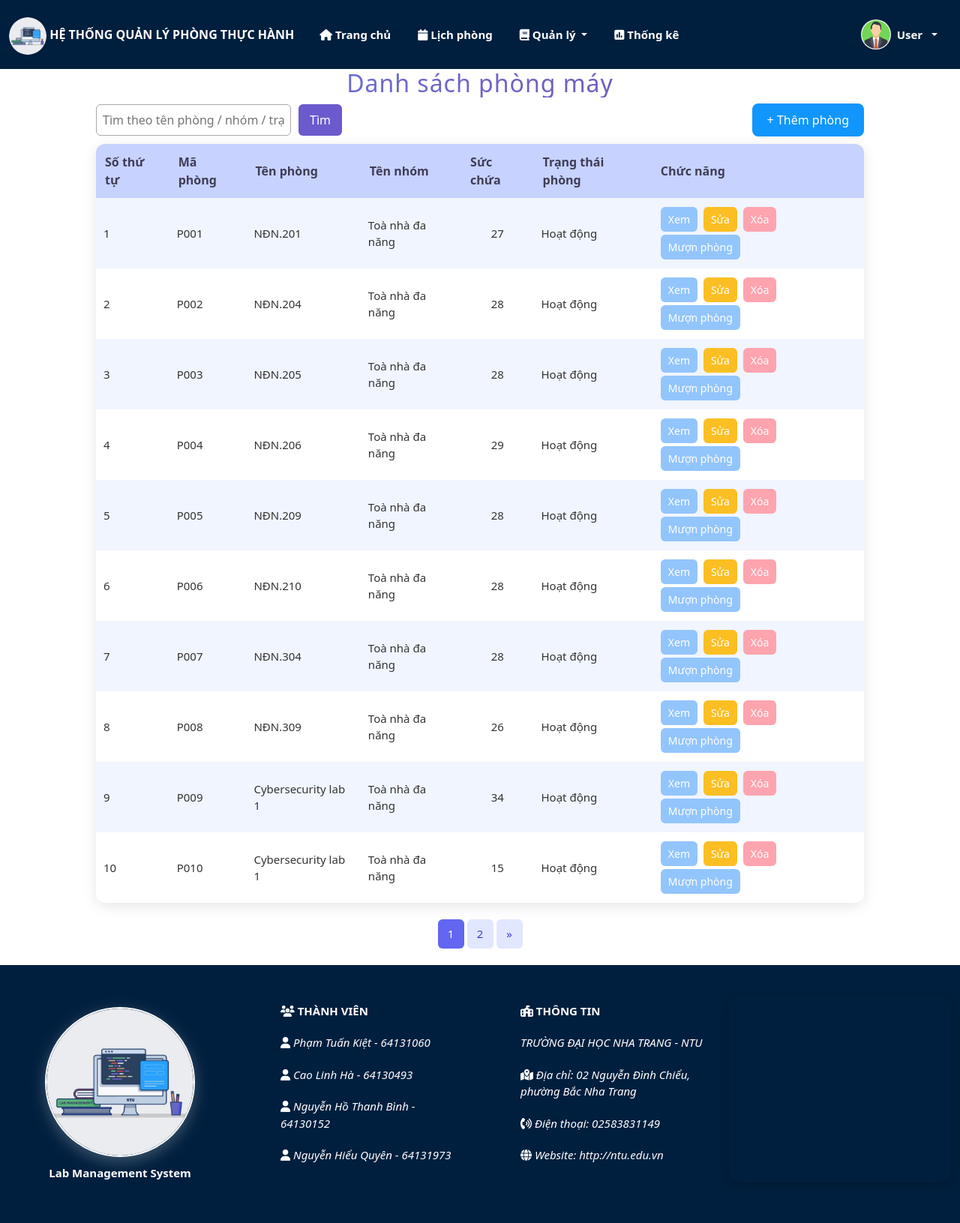
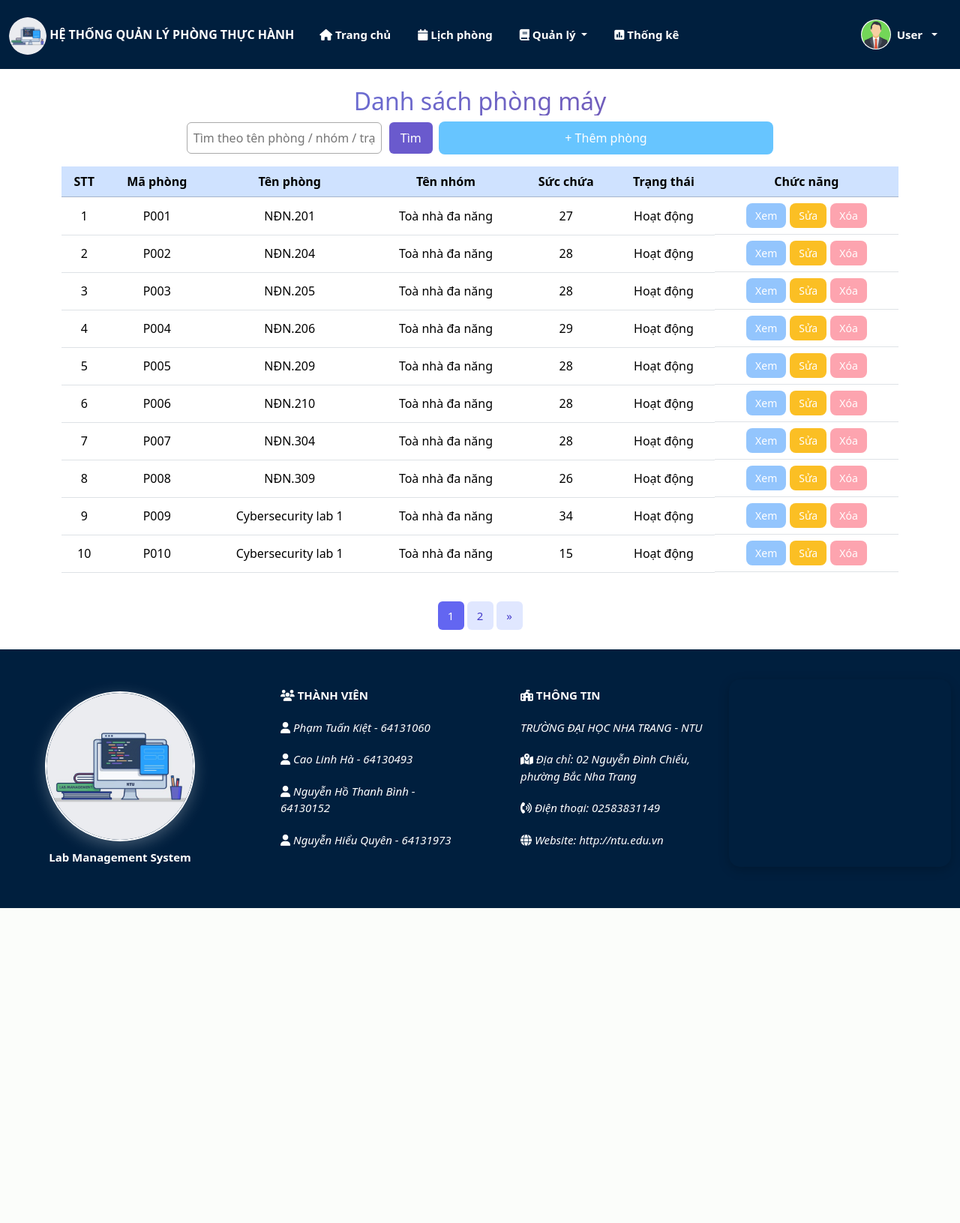
Before and after one commit to TuanKiet1774/LabManagementSystem, a PHP site: page /phongmay.php in a window 1280 px wide. Shown: the whole page at 75% size. After the commit the page ends 1211 px from the top, so only its background shows below. Run offline with PHP 8.4, Linux system fonts and the light colour scheme; data comes from the database, SQL or seed files in the repository; grey boxes are pictures that could not be loaded.

Commit message:
responsive phongmay

```diff
--- a/Src/phongmay.php
+++ b/Src/phongmay.php
@@ -15,109 +15,83 @@
         h2 {
             text-align: center;
             color: #6a5acd;
-            font-size: 28px;
-            margin-bottom: 20px;
-            text-align: center;
             background: linear-gradient(135deg, #667eea 0%, #764ba2 100%);
             -webkit-background-clip: text;
             -webkit-text-fill-color: transparent;
-            background-clip: text;
-            font-size: 32px;
+            font-size: clamp(24px, 5vw, 32px);
             font-weight: 700;
-            margin: 30px 0;
-            letter-spacing: 1px;
+            margin: 20px 0;
         }
 
-        table {
-            margin: 0 auto;
-            width: 80%;
-            border-collapse: collapse;
-            background: #ffffff;
-            border-radius: 12px;
-            overflow: hidden;
-            box-shadow: 0 4px 18px rgba(0,0,0,0.1);
+        /* Responsive table actions */
+        .action-links {
+            display: flex;
+            flex-wrap: wrap;
+            gap: 5px;
+            justify-content: center;
         }
 
-        th {
-            background: #c7d2fe; /* Pastel Indigo */
-            color: #3f3d56;
-            padding: 12px;
-            font-size: 16px;
+        .action-links a {
+            display: inline-block;
+            padding: 6px 12px;
+            text-decoration: none;
+            border-radius: 8px;
+            color: white;
+            font-size: 14px;
+            white-space: nowrap;
         }
 
-        td {
-            padding: 10px;
-            font-size: 15px;
-            color: #333;
-            border-bottom: 1px solid #eee;
+        .action-links a:first-child {
+            background: #93c5fd;
         }
-
-        tr:nth-child(even) {
-            background-color: #f0f5ff;
-        }
-
-        tr:hover {
-            background-color: #e6f0ff;
-            transition: 0.2s;
-        }
-
-        td a {
-            display: inline-block;
-            padding: 6px 10px;
-            margin: 2px;
-            text-decoration: none;
-            color: white;
-            background: #93c5fd;
-            border-radius: 6px;
-            font-size: 14px;
-        }
-
-        td a:hover {
+        .action-links a:first-child:hover {
             background: #60a5fa;
         }
 
+        .action-links a:nth-child(2) {
+            background: #fbbf24;
+        }
+        .action-links a:nth-child(2):hover {
+            background: #f59e0b;
+        }
 
-        td a:nth-child(3) {
+        .action-links a:nth-child(3) {
             background: #fda4af;
         }
-
-        td a:nth-child(3):hover {
+        .action-links a:nth-child(3):hover {
             background: #fb7185;
         }
 
-
-        td a:nth-child(2) {
-            background: #fbbf24;
+        button.btn-search {
+            background: #6366f1;
+            color: white;
         }
 
-        td a:nth-child(2):hover {
-            background: #f59e0b;
-        }
-
-        /*btn add  */
-        .table-header {
-            width: 80%;
-            margin: 0 auto;
-            display: flex;
-            justify-content: flex-end;
-            margin-bottom: 10px;
+        button.btn-search:hover {
+            background: #6366f1;
+            color: white;
         }
 
         .btn-add {
             padding: 10px 20px;
-            background: #1096fd;
+            background: #67c5ffff;
             color: white;
+            width: 40%;
+            text-align: center;
             font-size: 16px;
             border-radius: 8px;
             text-decoration: none;
             transition: 0.25s;
-            float: right;
+            white-space: nowrap;
+            display: inline-block;
         }
 
         .btn-add:hover {
             background: #60a5fa;
+            color: white;
         }
 
+        /* Responsive pagination */
         /* page */
         .pagination {
             margin: 20px 0;
@@ -147,26 +121,35 @@
             background: #6366f1;
             color: white;
         }
-
-        td a.disabled {
-            background: #d1d5db !important;
-            color: #9ca3af !important;
-            cursor: not-allowed !important;
-            pointer-events: none;
-            opacity: 0.6;
-
-            td a:nth-child(4) {
-            background: #34d399;
+        .pagination-wrapper {
+            display: flex;
+            justify-content: center;
+            flex-wrap: wrap;
+            gap: 5px;
+            margin-top: 20px;
         }
 
-        td a:nth-child(4):hover {
-            background: #10b981;
+        .pagination-wrapper a,
+        .pagination-wrapper span {
+            padding: 8px 12px;
+            background: #e0e7ff;
+            color: #4338ca;
+            border-radius: 6px;
+            min-width: 35px;
+            display: inline-block;
+            text-align: center;
+            text-decoration: none;
         }
+
+        .pagination-wrapper .current {
+            background: #6366f1;
+            color: white;
         }
     </style>
 </head>
 <body>
     <?php include("./header.php"); ?>
+    <div class="container my-4">
         <?php
             include("../Database/config.php");
             if(!isset($_GET['page'])) {
@@ -207,11 +190,27 @@
             LIMIT $offset, $rowPerPage";
             $result = mysqli_query($con, $sql);
             $n = mysqli_num_rows($result);
+
+            if ($n == 0) {
+                echo "<h2>Danh sách phòng máy</h2>";
+
+                echo '
+                <div class="alert alert-danger text-center mt-4" style="font-size:18px; border-radius:10px;">
+                    <strong>Không tìm thấy kết quả.</strong><br>
+                    Từ khóa tìm kiếm: <span style="color:#d63384;">'.($keyword).'</span>
+                </div>
+
+                <div class="text-center mt-3">
+                    <a href="phongmay.php" class="btn btn-primary px-4">Quay lại</a>
+                </div>
+                ';
+            }
+            else {
                 if($n > 0) {
                     echo"<h2 style='text-align: center;'>Danh sách phòng máy</h2>";
                     $index = $offset + 1;
                     echo "
-            <div style='width:80%; margin:0 auto; display:flex; justify-content: space-between; align-items:center; margin-bottom:10px;'>
+                    <div class='d-flex flex-column flex-md-row gap-2 align-items-center align-md-items-center w-80 mx-auto mb-3 justify-content-center'>
                         <form method='GET' style='display:flex; gap:10px;'>
                             <input type='text' name='keyword' placeholder='Tìm theo tên phòng / nhóm / trạng thái'
                                 value='".($_GET['keyword'] ?? '')."'
@@ -221,40 +220,46 @@
                         <a href='phongmay_them.php' class='btn-add'>+ Thêm phòng</a>
                     </div>";
 
-            echo"<table>";
-                echo"<tr>
-                    <th>Số thứ tự</th>
+                    echo '<div class="table-responsive">';
+                        echo '<table class="table table-hover align-middle text-center">';
+                            echo "
+                            <thead class='table-primary'>
+                                <tr>
+                                    <th>STT</th>
                                     <th>Mã phòng</th>
                                     <th>Tên phòng</th>
                                     <th>Tên nhóm</th>
-                    <th>Sức chứa</th>
-                    <th>Trạng thái phòng</th>
+                                    <th class='d-none d-md-table-cell'>Sức chứa</th>
+                                    <th class='d-none d-md-table-cell'>Trạng thái</th>
                                     <th>Chức năng</th>
+                                </tr>
+                            </thead>
+                            <tbody>
+                            ";
+
+
+                        $index = $offset + 1;
+
+                        for($i=0; $i<$n; $i++) {
+                            $row = mysqli_fetch_assoc($result);
+                            echo "<tr>
+                                    <td>$index</td>
+                                    <td>{$row['MaPhong']}</td>
+                                    <td>{$row['TenPhong']}</td>
+                                    <td>{$row['TenNhom']}</td>
+                                    <td class='d-none d-md-table-cell'>{$row['SucChua']}</td>
+                                    <td class='d-none d-md-table-cell'>{$row['TenTTP']}</td>
+                                    <td class='action-links flex-column flex-md-row'>
+                                        <a href='phongmay_xem.php?maThietBi={$row['MaPhong']}'>Xem</a>
+                                        <a href='phongmay_sua.php?maThietBi={$row['MaPhong']}'>Sửa</a>
+                                        <a href='phongmay_xoa.php?maThietBi={$row['MaPhong']}'>Xóa</a>
+                                    </td>
                                 </tr>";
-                for($i=0; $i<$n; $i++) {
-                    echo"<tr>";
-                    $row = mysqli_fetch_array($result);
-                    $trangThai = $row['TenTTP'];
-                    $disabledClass = ($trangThai != 'Hoạt động') ? 'disabled' : '';
-                    $muonPhongLink = ($trangThai == 'Hoạt động')
-                    ? "phieumuon_them.php?maPhong=".$row['MaPhong']
-                    : "#";
-                    echo"<td>".$index."</td>";
-                    echo"<td>".$row['MaPhong']."</td>";
-                    echo"<td>".$row['TenPhong']."</td>";
-                    echo"<td>".$row['TenNhom']."</td>";
-                    echo"<td style='text-align: center;'>".$row['SucChua']."</td>";
-                    echo"<td>".$row['TenTTP']."</td>";
-                    echo"<td>
-                    <a href='phongmay_xem.php?maPhong=".$row['MaPhong']."'>Xem</a>
-                    <a href='phongmay_sua.php?maPhong=".$row['MaPhong']."'>Sửa</a>
-                    <a href='phongmay_xoa.php?maPhong=".$row['MaPhong']."'>Xóa</a>
-                    <a href='$muonPhongLink' class='$disabledClass'>Mượn phòng</a>
-                    </td>";
-                    echo"</tr>";
                             $index++;
                         }
-            echo"</table>";
+
+                        echo "</tbody></table>";
+                    echo "</div>"; // table-responsive
                     echo '<div class="pagination">';
 
                         // nut prev
@@ -277,10 +282,10 @@
                         }
 
                         echo '</div>';
-
-
+                }
             }
         ?>
+    </div>
     <?php include("./footer.php"); ?>
 
     <script
```
Also changed, not shown: Src/thietbi.php (+18 -150 lines). Lines whose indentation alone changed are shown as unchanged.
